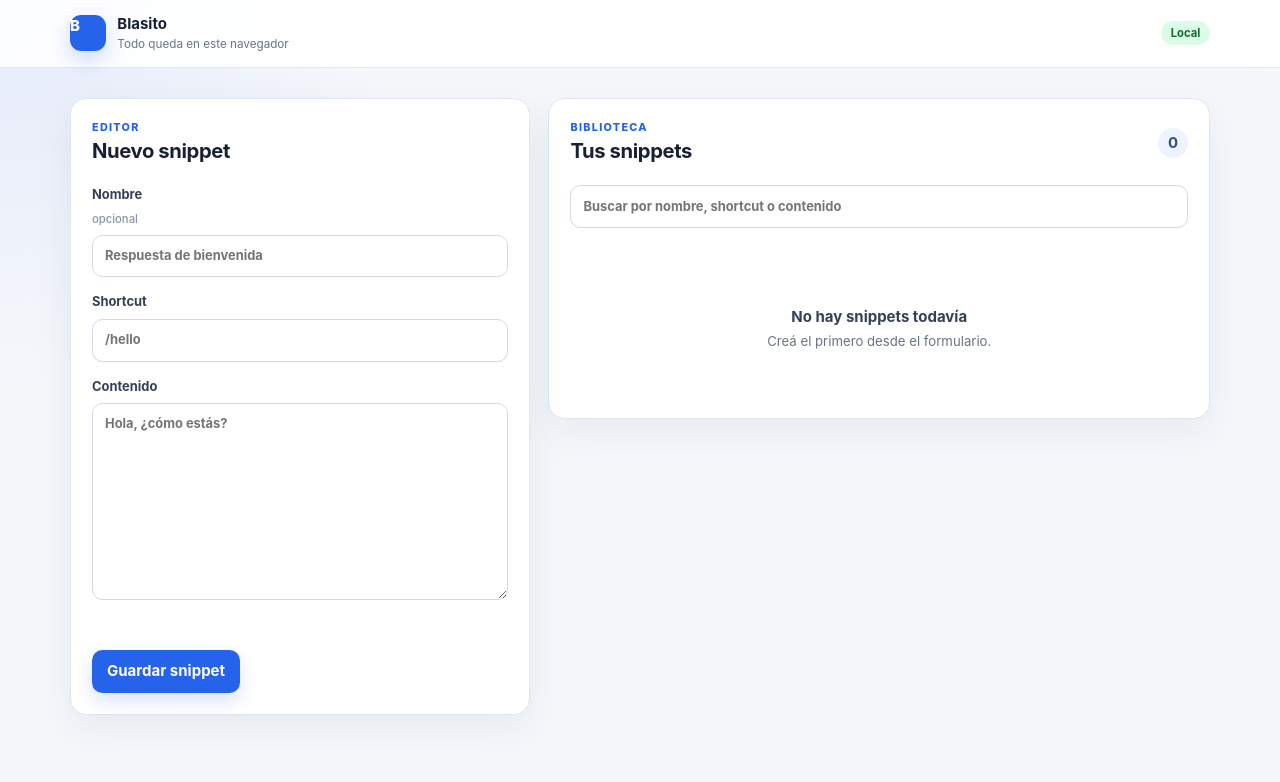
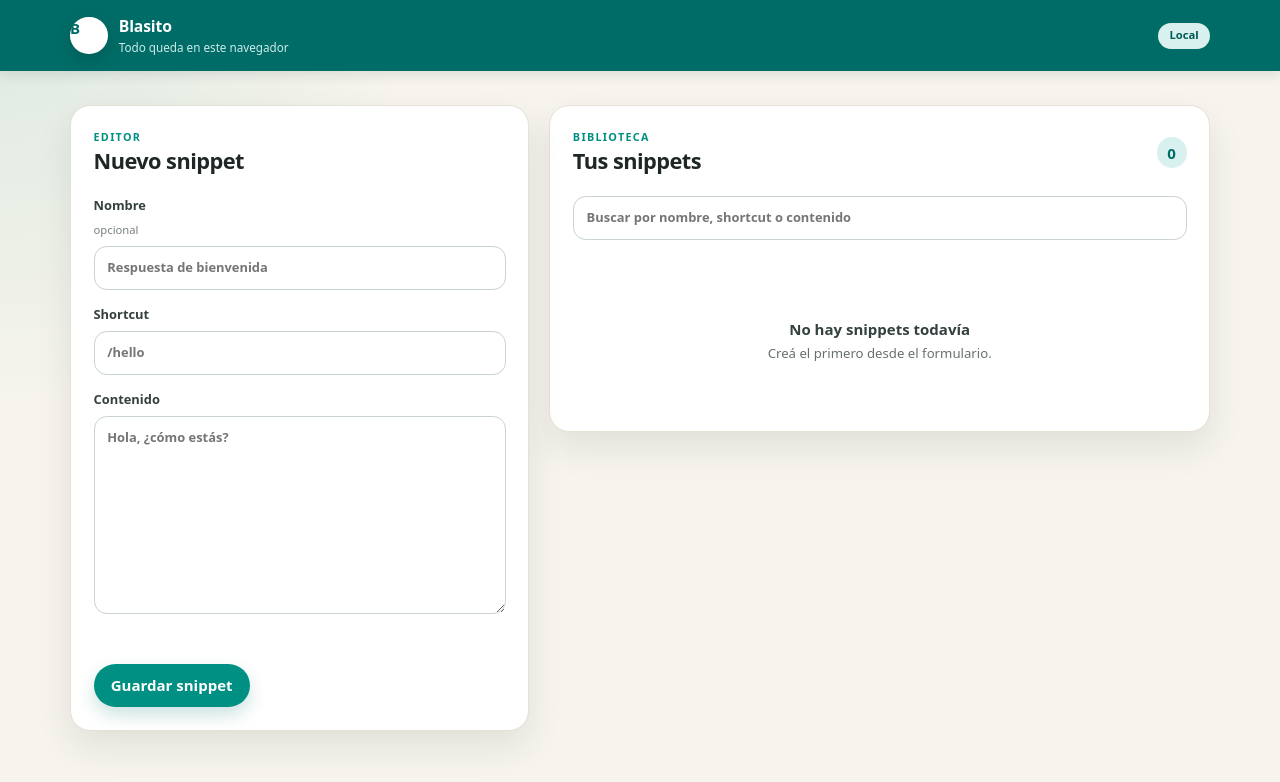
Before and after one commit to gabialonso/blasito, a website built with Vite: page src/options/index.html in a window 1280 px wide. Built offline with nearby package versions, Linux system fonts and the light colour scheme; some packages are replaced by stand-ins of ours.

Commit message:
style: apply Ceibal-inspired interface

```diff
--- a/src/styles.css
+++ b/src/styles.css
@@ -1,75 +1,76 @@
 :root {
-  color: #182033;
-  background: #f5f7fb;
-  font: 15px/1.5 Inter, ui-sans-serif, system-ui, -apple-system, BlinkMacSystemFont, "Segoe UI", sans-serif;
+  color: #1f2726;
+  background: #f6f4ec;
+  font: 15px/1.5 ui-sans-serif, system-ui, -apple-system, BlinkMacSystemFont, "Segoe UI", sans-serif;
   color-scheme: light;
 }
 
 * { box-sizing: border-box; }
-body { min-width: 20rem; min-height: 100vh; margin: 0; background: radial-gradient(circle at top left, rgb(37 99 235 / 8%), transparent 26rem), #f5f7fb; }
+body { min-width: 20rem; min-height: 100vh; margin: 0; background: radial-gradient(circle at top left, rgb(0 143 131 / 10%), transparent 27rem), #f6f4ec; }
 button, input, textarea { font: inherit; }
 button { cursor: pointer; }
-button:focus-visible, input:focus-visible, textarea:focus-visible { outline: 3px solid rgb(37 99 235 / 22%); outline-offset: 2px; }
+button:focus-visible, input:focus-visible, textarea:focus-visible { outline: 3px solid rgb(0 143 131 / 28%); outline-offset: 2px; }
 
-.topbar { display: flex; align-items: center; justify-content: space-between; min-height: 4.5rem; padding: .75rem max(1.25rem, calc((100vw - 76rem) / 2)); border-bottom: 1px solid #e3e8f2; background: rgb(255 255 255 / 88%); backdrop-filter: blur(12px); }
+.topbar { display: flex; align-items: center; justify-content: space-between; min-height: 4.75rem; padding: .8rem max(1.25rem, calc((100vw - 76rem) / 2)); color: #fff; background: #006c67; box-shadow: 0 3px 12px rgb(31 39 38 / 12%); }
 .brand { display: flex; align-items: center; gap: .75rem; }
-.brand-mark { display: grid; width: 2.4rem; height: 2.4rem; place-items: center; border-radius: .75rem; color: white; background: #2563eb; font-weight: 800; box-shadow: 0 8px 20px rgb(37 99 235 / 24%); }
+.brand-mark { display: grid; width: 2.5rem; height: 2.5rem; place-items: center; border-radius: 50%; color: #006c67; background: #fff; font-weight: 850; box-shadow: 0 6px 16px rgb(0 0 0 / 14%); }
 .brand strong, .brand span { display: block; }
-.brand div > span { color: #697386; font-size: .78rem; }
-.local-badge, .count, .shortcut { border-radius: 999px; font-weight: 700; }
-.local-badge { padding: .25rem .65rem; color: #166534; background: #dcfce7; font-size: .75rem; }
+.brand strong { font-size: 1.05rem; letter-spacing: -.01em; }
+.brand div > span { color: #ccece9; font-size: .78rem; }
+.local-badge, .count, .shortcut { border-radius: 999px; font-weight: 750; }
+.local-badge { padding: .3rem .75rem; color: #005955; background: #d8f1ef; font-size: .75rem; }
 
-.options-layout { display: grid; grid-template-columns: minmax(18rem, .82fr) minmax(22rem, 1.18fr); gap: 1.25rem; width: min(76rem, calc(100% - 2.5rem)); margin: 2rem auto; align-items: start; }
-.panel { border: 1px solid #e0e6f0; border-radius: 1.1rem; background: #fff; box-shadow: 0 14px 40px rgb(34 50 84 / 7%); }
-.editor-panel, .list-panel { padding: 1.4rem; }
+.options-layout { display: grid; grid-template-columns: minmax(18rem, .82fr) minmax(22rem, 1.18fr); gap: 1.35rem; width: min(76rem, calc(100% - 2.5rem)); margin: 2.25rem auto; align-items: start; }
+.panel { border: 1px solid #e5e1d7; border-radius: 1.35rem; background: #fff; box-shadow: 0 16px 34px rgb(48 61 58 / 10%); }
+.editor-panel, .list-panel { padding: 1.5rem; }
 .editor-panel { position: sticky; top: 1.25rem; }
 .section-heading { display: flex; align-items: center; justify-content: space-between; gap: 1rem; margin-bottom: 1.25rem; }
 .section-heading h1, .section-heading h2, .eyebrow { margin: 0; }
-.section-heading h1, .section-heading h2 { font-size: 1.35rem; letter-spacing: -.02em; }
-.eyebrow { color: #2563eb; font-size: .72rem; font-weight: 800; letter-spacing: .12em; text-transform: uppercase; }
-.count { min-width: 2rem; padding: .25rem .6rem; color: #31507d; background: #edf3ff; text-align: center; }
+.section-heading h1, .section-heading h2 { font-size: 1.45rem; letter-spacing: -.025em; }
+.eyebrow { color: #008f83; font-size: .72rem; font-weight: 850; letter-spacing: .12em; text-transform: uppercase; }
+.count { min-width: 2rem; padding: .28rem .65rem; color: #006c67; background: #d8f1ef; text-align: center; }
 
 form, label { display: grid; gap: .45rem; }
 form { gap: 1rem; }
-label { color: #344054; font-size: .86rem; font-weight: 700; }
-.optional { color: #8a94a6; font-size: .75rem; font-weight: 500; }
-input, textarea { width: 100%; border: 1px solid #cfd7e6; border-radius: .7rem; padding: .72rem .8rem; color: #182033; background: #fff; transition: border-color 120ms ease, box-shadow 120ms ease; }
-input:hover, textarea:hover { border-color: #aebbd0; }
-input:focus, textarea:focus { border-color: #2563eb; box-shadow: 0 0 0 3px rgb(37 99 235 / 10%); outline: 0; }
+label { color: #33413f; font-size: .86rem; font-weight: 750; }
+.optional { color: #78827f; font-size: .75rem; font-weight: 500; }
+input, textarea { width: 100%; border: 1px solid #c9d3cf; border-radius: .85rem; padding: .75rem .85rem; color: #1f2726; background: #fff; transition: border-color 120ms ease, box-shadow 120ms ease; }
+input:hover, textarea:hover { border-color: #96aaa5; }
+input:focus, textarea:focus { border-color: #008f83; box-shadow: 0 0 0 3px rgb(0 143 131 / 12%); outline: 0; }
 textarea { min-height: 10rem; resize: vertical; }
-.form-actions, .card-actions { display: flex; gap: .65rem; }
-.button { border: 0; border-radius: .7rem; padding: .68rem 1rem; font-weight: 750; }
-.button.primary { color: #fff; background: #2563eb; box-shadow: 0 8px 18px rgb(37 99 235 / 18%); }
-.button.primary:hover { background: #1d4ed8; }
-.button.secondary { color: #344054; background: #eef2f7; }
+.form-actions, .card-actions { display: flex; gap: .7rem; }
+.button { border: 0; border-radius: 999px; padding: .7rem 1.15rem; font-weight: 800; }
+.button.primary { color: #fff; background: #008f83; box-shadow: 0 8px 18px rgb(0 108 103 / 20%); }
+.button.primary:hover { background: #006c67; }
+.button.secondary { color: #33413f; background: #edf1ef; }
 .search-field { margin-bottom: .9rem; }
 
-.snippet-list { display: grid; gap: .7rem; margin: 0; padding: 0; list-style: none; }
-.snippet-card { display: flex; align-items: flex-start; justify-content: space-between; gap: 1rem; padding: 1rem; border: 1px solid #e3e8f2; border-radius: .85rem; background: #fbfcfe; }
+.snippet-list { display: grid; gap: .75rem; margin: 0; padding: 0; list-style: none; }
+.snippet-card { display: flex; align-items: flex-start; justify-content: space-between; gap: 1rem; padding: 1rem; border: 1px solid #e5e1d7; border-radius: 1rem; background: #fff; box-shadow: 0 7px 18px rgb(48 61 58 / 7%); }
 .snippet-copy { min-width: 0; }
 .snippet-heading { display: flex; align-items: center; gap: .6rem; }
-.shortcut { flex: none; padding: .2rem .55rem; color: #1d4ed8; background: #eaf1ff; font-size: .78rem; }
-.snippet-card p { display: -webkit-box; overflow: hidden; margin: .55rem 0 0; color: #697386; font-size: .88rem; white-space: pre-line; -webkit-box-orient: vertical; -webkit-line-clamp: 2; }
-.text-button { padding: .25rem; border: 0; color: #2563eb; background: transparent; font-size: .82rem; font-weight: 700; }
-.text-button.danger { color: #b42318; }
-.status { min-height: 1.3rem; margin: 0; color: #166534; font-size: .82rem; }
-.status[data-kind="error"] { color: #b42318; }
-.empty-state { padding: 3rem 1rem; color: #697386; text-align: center; }
+.shortcut { flex: none; padding: .22rem .6rem; color: #006c67; background: #d8f1ef; font-size: .78rem; }
+.snippet-card p { display: -webkit-box; overflow: hidden; margin: .55rem 0 0; color: #66716e; font-size: .88rem; white-space: pre-line; -webkit-box-orient: vertical; -webkit-line-clamp: 2; }
+.text-button { padding: .25rem; border: 0; color: #006c67; background: transparent; font-size: .82rem; font-weight: 800; }
+.text-button:hover { color: #008f83; }
+.text-button.danger, .status[data-kind="error"] { color: #b42318; }
+.status { min-height: 1.3rem; margin: 0; color: #006c67; font-size: .82rem; }
+.empty-state { padding: 3rem 1rem; color: #66716e; text-align: center; }
 .empty-state strong, .empty-state span { display: block; }
-.empty-state strong { color: #344054; }
+.empty-state strong { color: #33413f; }
 .empty-state span { margin-top: .25rem; font-size: .88rem; }
 .sr-only { position: absolute; width: 1px; height: 1px; padding: 0; margin: -1px; overflow: hidden; clip: rect(0, 0, 0, 0); white-space: nowrap; border: 0; }
 [hidden] { display: none !important; }
 
-.popup { width: 23rem; min-height: 30rem; background: #f7f9fc; }
-.popup-header { display: flex; align-items: center; justify-content: space-between; padding: 1rem; border-bottom: 1px solid #e3e8f2; background: #fff; }
-.popup-header .brand-mark { width: 2rem; height: 2rem; border-radius: .62rem; }
+.popup { width: 23rem; min-height: 30rem; background: #f6f4ec; }
+.popup-header { display: flex; align-items: center; justify-content: space-between; padding: 1rem; color: #fff; background: #006c67; box-shadow: 0 3px 12px rgb(31 39 38 / 12%); }
+.popup-header .brand-mark { width: 2rem; height: 2rem; font-size: .9rem; }
 .popup-main { padding: 1rem; }
 .popup-main .search-field { margin: 0; }
 .popup-list { max-height: 20rem; overflow: auto; }
-.popup-card { display: block; padding: .8rem; background: #fff; }
+.popup-card { display: block; padding: .85rem; }
 .popup-card p { -webkit-line-clamp: 1; }
-.popup-footer { padding: .85rem 1rem 1rem; border-top: 1px solid #e3e8f2; background: #fff; }
+.popup-footer { padding: .85rem 1rem 1rem; border-top: 1px solid #e5e1d7; background: #fff; }
 .popup-footer .button { width: 100%; }
 
 @media (max-width: 760px) {
```
